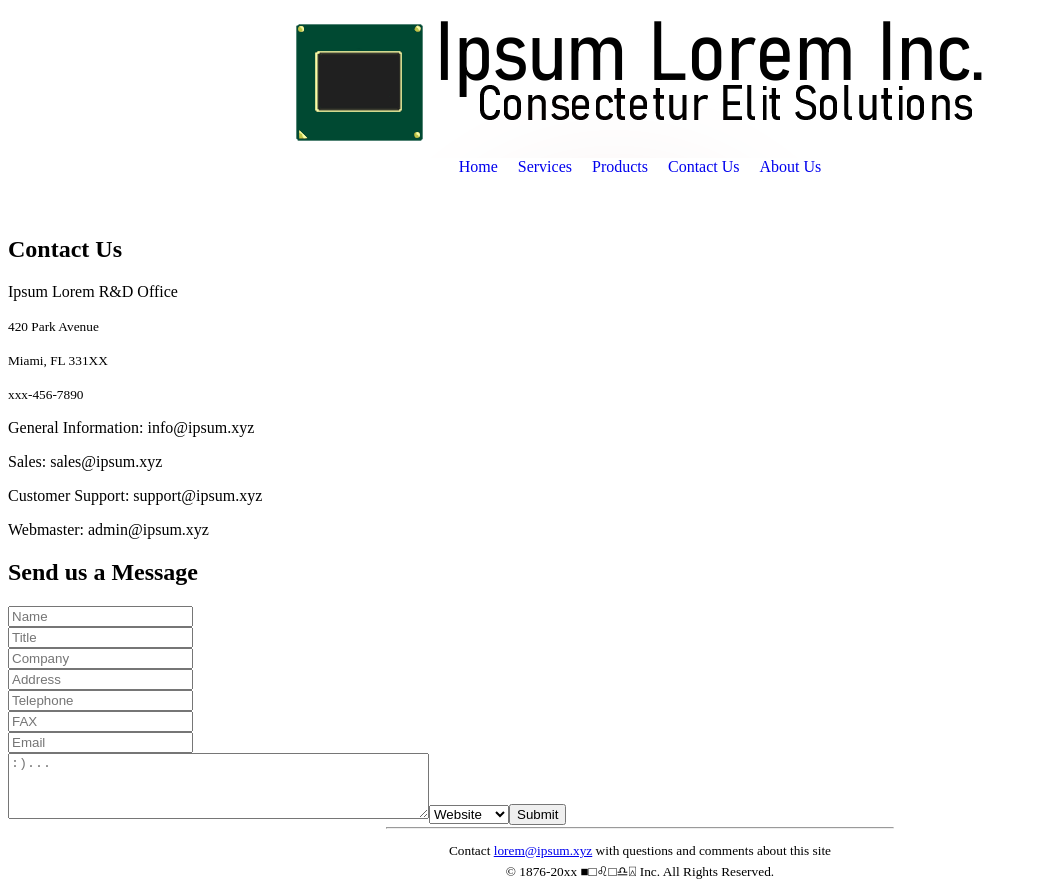
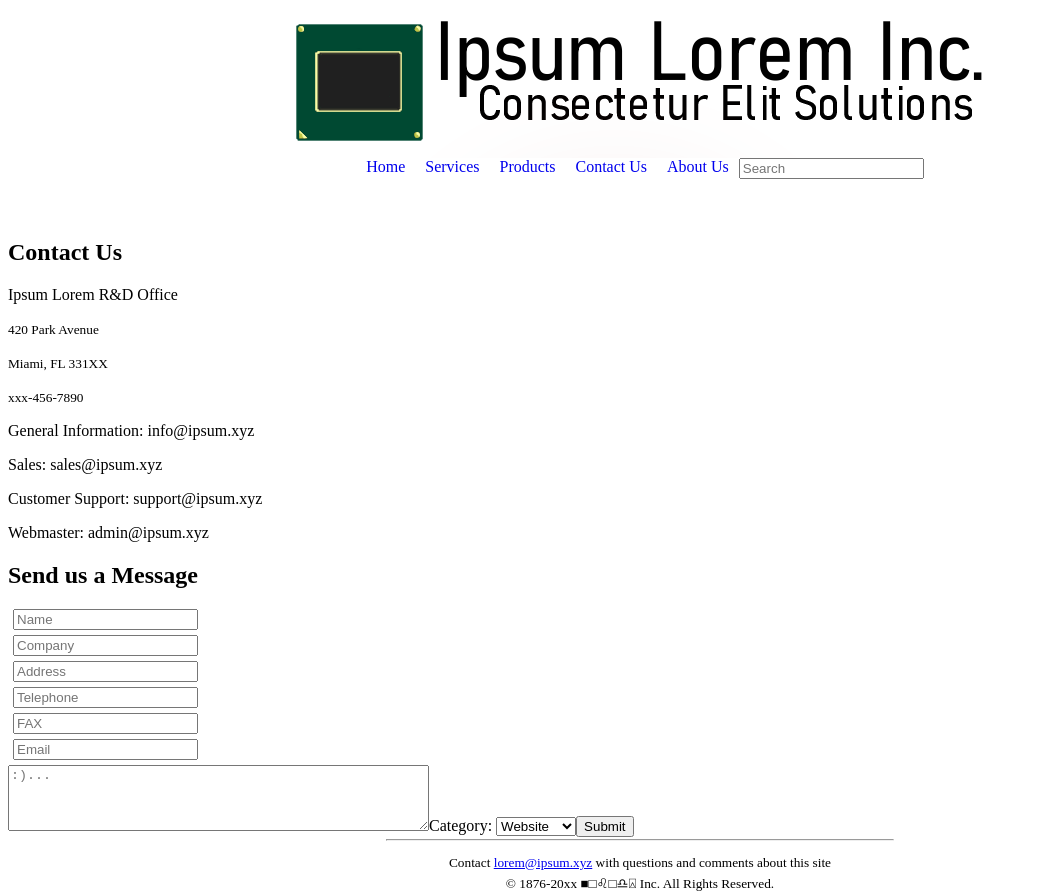
Before and after one commit to CTMoney/bcireactversion, a React (Create React App) app: page /contact in a window 1280 px wide. Shown: the whole page, without its empty margins (0-1037 px from the left). Built offline with nearby package versions, Linux system fonts and the light colour scheme.

Commit message:
images and layout on home page

```diff
--- a/src/components/NavBar/index.js
+++ b/src/components/NavBar/index.js
@@ -2,6 +2,19 @@ import React, { Component } from 'react'
 import { BrowserRouter as Router, Route, Link } from 'react-router-dom'
 
 export default class Index extends Component {
+
+  state = {
+    search: ''
+  }
+
+  handleInput = event => {
+    let { name, value } = event.target;
+
+    this.setState({
+      [name]: value
+    });
+  }
+
   render() {
     return (
       <div id="navBarContainer">
@@ -10,6 +23,15 @@ export default class Index extends Component {
         <Link id="navBarLink" to="/products">Products</Link>
         <Link id="navBarLink" to="/contact">Contact Us</Link>
         <Link id="navBarLink" to="/about">About Us</Link>
+        <form>
+          <input
+            type='search'
+            name='search'
+            value={this.state.search}
+            onChange={this.handleInput}
+            placeholder='Search'
+          />
+        </form>
       </div>
     )
   }
--- a/src/index.css
+++ b/src/index.css
@@ -4,6 +4,7 @@
 body {
   background-color: white;
 }
+
 /* Body */
 /*------------*/
 
@@ -35,6 +36,7 @@ a#navBarLink:hover {
 a#navBarLink:active {
   color: purple;
  }
+
  /* NavBar */
  /*--------*/
 
@@ -59,6 +61,7 @@ div#footerContainer br {
 div#footerContainer small {
   margin-top: 0.4em;
 }
+
  /* Footer */
  /*--------*/
 
@@ -75,10 +78,41 @@ div#imageHeader {
 
 
 /* Home */
+div#homePage {
+  display: inline-block;
+  flex-flow: column;
+  width: 50%;
+}
+
 div#homePage li{
   font-size: 18px;
   font-weight: 600;
   margin: 0.1em;
+}
+
+div#homePage p {
+  min-width: 100%;
+  padding: 0px;
+  margin-right: 0px;
+}
+
+div#homePageImgWrapper {
+  display: inline-flex;
+  flex-flow: column;
+  flex-wrap: wrap;
+  width: auto;
+  height: 550px;
+  margin-left: 1.5em;
+}
+
+div img#primaryImage {
+  width: 60%;
+  height: 100%;
+}
+
+div img#secondaryImage {
+  width: 49%;
+  height: 50%;
 }
 /* Home */
 /*------*/
@@ -87,6 +121,7 @@ div#homePage li{
 div#aboutUsPage p{
   width: 70%;
 }
+
 /* About */
 /*-------*/
 
@@ -96,16 +131,27 @@ div#servicesPage dt{
   margin-bottom: 0.5em;
   margin-left: 0.5em;
 }
+
 div#servicesPage dd{
   width: 70%;
 }
+
 /* Services */
 /*----------*/
+
+/* Contact Us */
+div#contactUsPageMessageForm div.inputLine {
+  margin: 5px;
+}
+
+/* Contact Us */
+/*------------*/
 
 /* Router */
 div#routeWrapper {
   min-height: calc(100vh - 70px);
 
 }
+
 /* Router */
 /*--------*/
--- a/src/pages/ContactUs.js
+++ b/src/pages/ContactUs.js
@@ -4,7 +4,6 @@ const ContactUs = () => {
 
   let [contactForm, setContactForm] = React.useState({
     name: "",
-    title: "",
     company: "",
     address: "",
     telephone: "",
@@ -13,7 +12,7 @@ const ContactUs = () => {
     comments: "",
     category: ""
   })
-  const { name, title, company, address, telephone, fax, email, comments, category } = contactForm
+  const { name, company, address, telephone, fax, email, comments, category } = contactForm
 
   const handleInput = event => {
     setContactForm({
@@ -28,7 +27,7 @@ const ContactUs = () => {
 
   return (
     <>
-      <div>
+      <div id="contactUsPageContactInfo">
         <h2>Contact Us</h2>
         <p>Ipsum Lorem R&D Office</p>
         <p><small>420 Park Avenue</small></p>
@@ -39,9 +38,10 @@ const ContactUs = () => {
         <p>Customer Support: support@ipsum.xyz</p>
         <p>Webmaster: admin@ipsum.xyz</p>
       </div>
+      <div id="contactUsPageMessageForm">
         <h2>Send us a Message</h2>
         <form onSubmit={handleSubmit}>
-        <div>
+          <div class="inputLine">
             {/* <label htmlFor='name'></label> */}
             <input
               type='name'
@@ -51,17 +51,7 @@ const ContactUs = () => {
               placeholder='Name'
             />
           </div>
-        <div>
-          {/* <label htmlFor='name'></label> */}
-          <input
-            type='title'
-            name='title'
-            value={title}
-            onChange={handleInput}
-            placeholder='Title'
-          />
-        </div>
-        <div>
+          <div class="inputLine">
             {/* <label htmlFor='name'></label> */}
             <input
               type='company'
@@ -71,7 +61,7 @@ const ContactUs = () => {
               placeholder='Company'
             />
           </div>
-        <div>
+          <div class="inputLine">
             {/* <label htmlFor='name'></label> */}
             <input
               type='Address'
@@ -81,7 +71,7 @@ const ContactUs = () => {
               placeholder='Address'
             />
           </div>
-        <div>
+          <div class="inputLine">
             {/* <label htmlFor='name'></label> */}
             <input
               type='telephone'
@@ -91,7 +81,7 @@ const ContactUs = () => {
               placeholder='Telephone'
             />
           </div>
-        <div>
+          <div class="inputLine">
             {/* <label htmlFor='name'></label> */}
             <input
               type='fax'
@@ -101,7 +91,7 @@ const ContactUs = () => {
               placeholder='FAX'
             />
           </div>
-        <div>
+          <div class="inputLine">
             {/* <label htmlFor='name'></label> */}
             <input
               type='email'
@@ -120,6 +110,7 @@ const ContactUs = () => {
             rows='4'
             cols='50'
           />
+          <label for='category'>Category: </label>
           <select
             type='category'
             name='category'
@@ -135,6 +126,7 @@ const ContactUs = () => {
             Submit
             </button>
         </form>
+      </div>
     </>
   )
 }
--- a/src/pages/Home.js
+++ b/src/pages/Home.js
@@ -59,6 +59,11 @@ const Home = () => {
           solution to our customers.
         </p>
       </div>
+      <div id="homePageImgWrapper">
+        <img id="primaryImage" src="https://picsum.photos/450/750"/>
+        <img id="secondaryImage" src="https://picsum.photos/450/450"/>
+        <img id="secondaryImage" src="https://picsum.photos/id/2/450/450"/>
+      </div>
     </>
   )
 }
```
Lines whose indentation alone changed are shown as unchanged.
